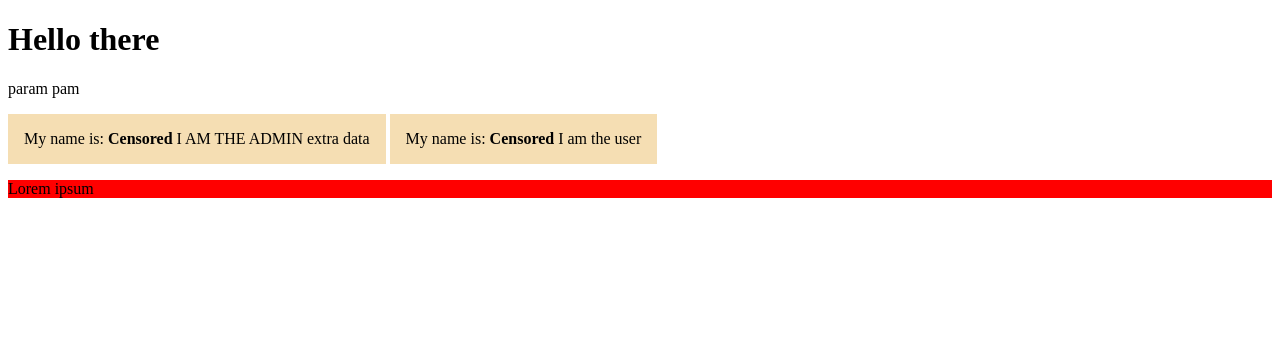
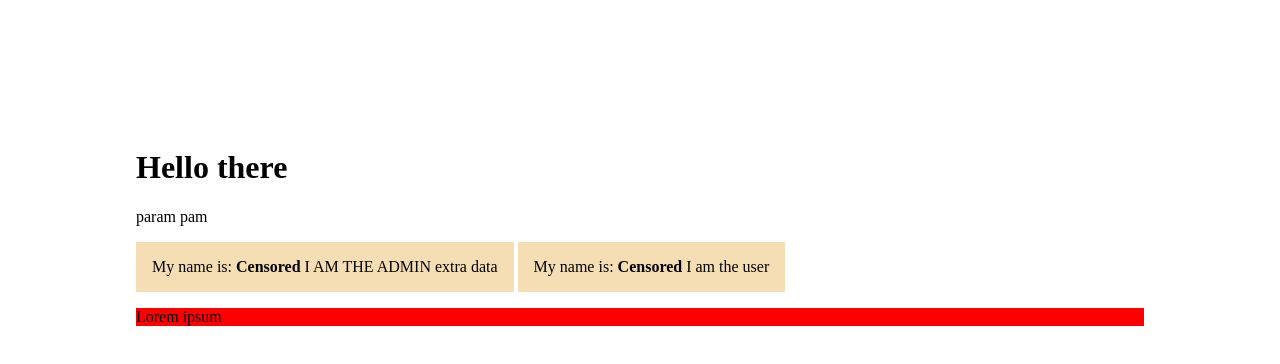
Before and after one commit to infodusha/define-html, a website with bundled scripts: page example/index.html in a window 1280 px wide. Built offline with nearby package versions, Linux system fonts and the light colour scheme.

Commit message:
feat: refactor css part & add wat to make global style tag

```diff
--- a/example/content.html
+++ b/example/content.html
@@ -7,3 +7,9 @@
         background-color: red;
     }
 </style>
+
+<style data-global>
+    html {
+        padding: 10%;
+    }
+</style>
--- a/src/define-custom-element.js
+++ b/src/define-custom-element.js
@@ -5,8 +5,11 @@ export function defineCustomElement(definedElement) {
     const template = definedElement.querySelector('template');
     const useShadow = template.hasAttribute('data-shadow');
     const selector = template.getAttribute('data-selector');
-    const styles = definedElement.querySelectorAll('style');
+    const styles = definedElement.querySelectorAll('style:not([data-global])');
+    const globalStyles = definedElement.querySelectorAll('style[data-global]');
     const scripts = definedElement.querySelectorAll('script');
+
+    applyGlobalStyles(globalStyles);
 
     if(!useShadow) {
         setEmulatedStyles(styles, selector);
@@ -155,25 +158,37 @@ export function defineCustomElement(definedElement) {
     customElements.define(selector, DefineHTMLElement);
 }
 
+function appendCssLink(cssText) {
+    const url = URL.createObjectURL(new Blob([cssText], { type: 'text/css' }));
+    const element = document.createElement('link');
+    element.setAttribute('rel', 'stylesheet');
+    element.setAttribute('type', 'text/css');
+    element.href = url;
+    document.head.appendChild(element);
+    URL.revokeObjectURL(url);
+}
+
 function setEmulatedStyles(styles, selector) {
+    function getCssRuleText(rule) {
+        rule.selectorText = rule.selectorText.replace(/:host\((.+)\)/g, `${selector}$1`);
+        rule.selectorText = rule.selectorText.replace(/:host/g, selector);
+        const re = new RegExp(`^(?!${selector})(.+?)\\s*`,'g');
+        rule.selectorText = rule.selectorText.replace(re, `${selector} $1`);
+        return rule.cssText;
+    }
+
     for (const style of styles) {
-        const cssRules = [];
-
-        for (const rule of style.sheet.cssRules) {
-            rule.selectorText = rule.selectorText.replace(/:host\((.+)\)/g, `${selector}$1`);
-            rule.selectorText = rule.selectorText.replace(/:host/g, selector);
-            const re = new RegExp(`^(?!${selector})(.+?)\\s*`,'g');
-            rule.selectorText = rule.selectorText.replace(re, `${selector} $1`);
-            cssRules.push(rule);
-        }
-
-        const cssText = cssRules.map((rule) => rule.cssText).join('\n');
-        const url = URL.createObjectURL(new Blob([cssText], { type: 'text/css' }));
-        const element = document.createElement('link');
-        element.setAttribute('rel', 'stylesheet');
-        element.setAttribute('type', 'text/css');
-        element.href = url;
-        document.head.appendChild(element);
-        URL.revokeObjectURL(url);
+        const cssText = Array.from(style.sheet.cssRules)
+            .map(getCssRuleText)
+            .join('\n');
+        appendCssLink(cssText);
     }
 }
+
+function applyGlobalStyles(styles) {
+    for (const style of styles) {
+        const element = style.cloneNode(true);
+        element.removeAttribute('data-global');
+        document.head.appendChild(element);
+    }
+}
```
